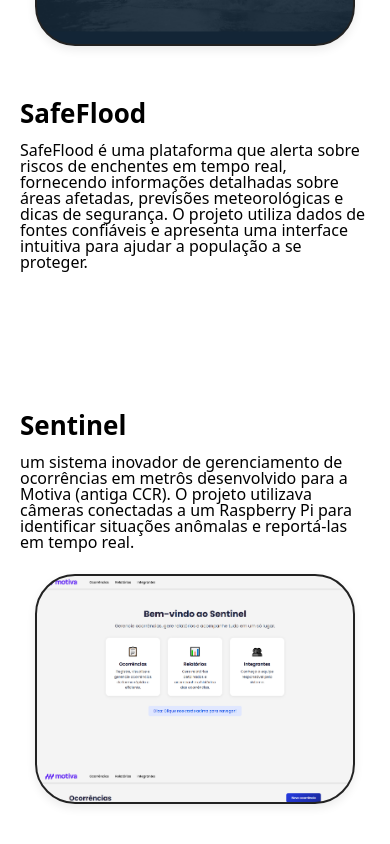
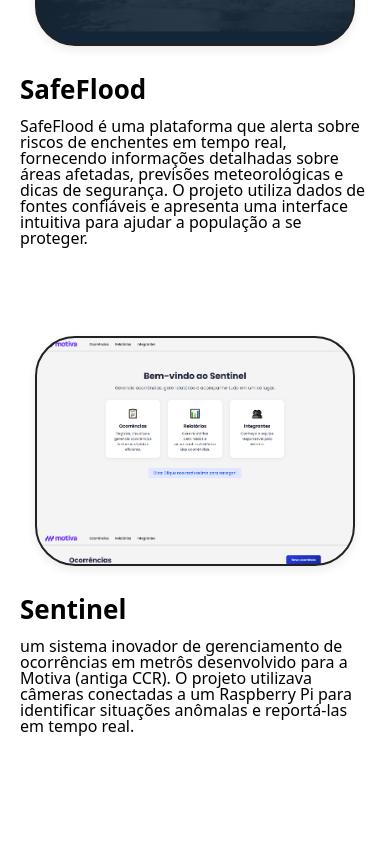
Before and after one commit to Kauesamartino/Portfolio, a Next.js app: page / in a window 390 px wide. Shown: the part 2182-3026 px from the top of the page. Built offline with nearby package versions, Linux system fonts and the light colour scheme.

Commit message:
feat: refactor Projects component for improved layout and responsiveness

```diff
--- a/src/app/components/Projects/index.tsx
+++ b/src/app/components/Projects/index.tsx
@@ -8,9 +8,14 @@
             <h1 className={style.title}>My Projects</h1>
             <div className={style.flex}>
                 {projects.map((project, idx) => (
-                    <div key={project.id} className={style.project}>
-                        {idx % 2 === 0 ? (
-                            <>
+                    <div
+                        key={project.id}
+                        className={
+                            idx % 2 === 1
+                                ? `${style.project} ${style.reverse}`
+                                : style.project
+                        }
+                    >
                         <Link
                             href={project.url}
                             target="_blank"
@@ -24,24 +29,6 @@
                             <h2 className={style.title}>{project.name}</h2>
                             <p className={style.description}>{project.description}</p>
                         </div>
-                            </>
-                        ) : (
-                            <>
-                                <div className={style.container}>
-                                    <h2 className={style.title}>{project.name}</h2>
-                                    <p className={style.description}>{project.description}</p>
-                                </div>
-                                <Link
-                                    href={project.url}
-                                    target="_blank"
-                                    rel="noopener noreferrer"
-                                    className={style.containerImage}
-                                    style={{ backgroundImage: `url(${project.image})` }}
-                                >
-                                    <div className={style.overlay}>{project.name}</div>
-                                </Link>
-                            </>
-                        )}
                     </div>
                 ))}
             </div>
--- a/src/app/components/Projects/projects.module.scss
+++ b/src/app/components/Projects/projects.module.scss
@@ -1,17 +1,15 @@
-
-    .flex {
-        display: flex;
-        flex-direction: column;
-        gap: 64px;
+.reverse {
+    /* Só aplica row-reverse acima de 768px */
+    @media screen and (min-width: 768px) {
+        flex-direction: row-reverse !important;
     }
-
+}
 .project {
     display: flex;
     flex-direction: column;
     align-items: center;
     justify-content: center;
-        gap: 24px;
-        margin-bottom: 48px;
+    margin-bottom: 90px;
 
     @media screen and (min-width: 1200px) {
         flex-direction: row;
@@ -122,6 +120,12 @@
 }
 
 @media screen and (min-width: 1200px) {
+    .flex {
+        display: flex;
+        flex-direction: column;
+        gap: 64px;
+    }
+
     .section {
         border: 1px solid #000;
         padding: 90px 90px 0 90px;
```
Lines whose indentation alone changed are shown as unchanged.
